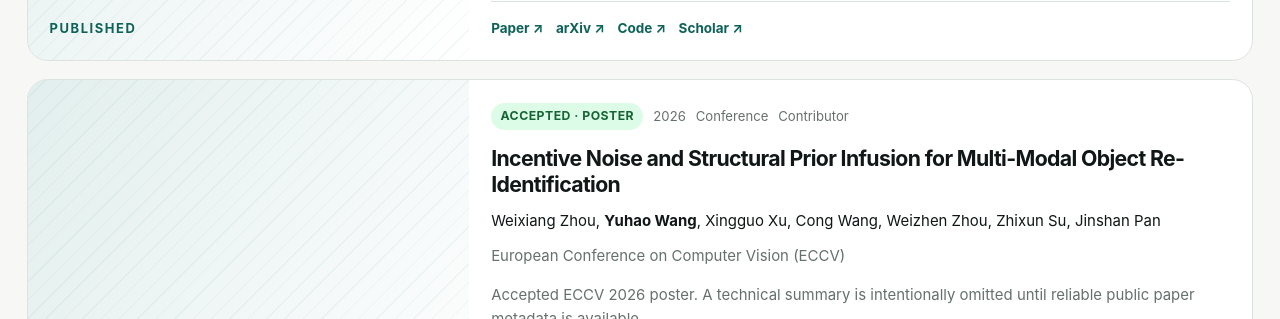
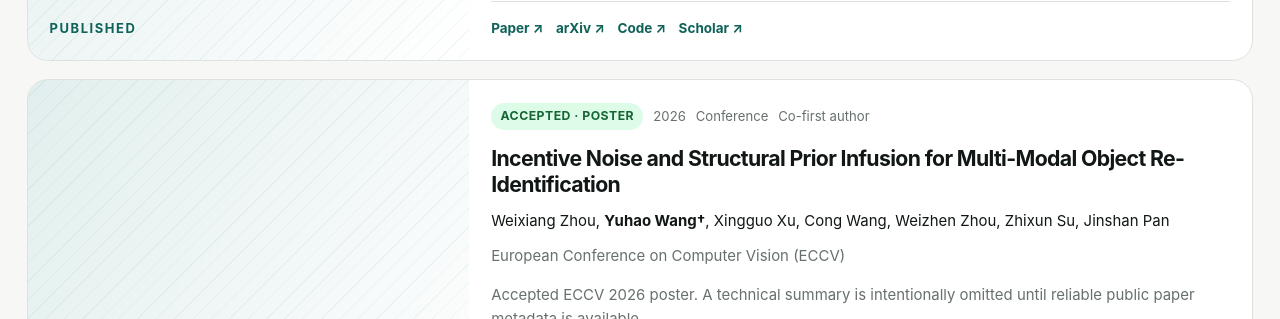
Before and after one commit to 924973292/924973292.github.io, a Jekyll site: the page built from _pages/publications.md, in a window 1280 px wide and 1400 px high, scrolled down 5858 px. Shown: the part 680-999 px from the top of the window. Built offline with Jekyll 4.4.1, drawn with Linux system fonts in a browser that asks for light colours; some of the changed text lies outside the part shown.

Commit message:
Correct INSPI and STMI author roles
Co-authored-by: Cursor <cursoragent@cursor.com>

```diff
--- a/_data/publications.yml
+++ b/_data/publications.yml
@@ -44,14 +44,14 @@
 - id: INSPI
   area: "multimodal-perception"
   title: "Incentive Noise and Structural Prior Infusion for Multi-Modal Object Re-Identification"
-  authors: "Weixiang Zhou, <strong>Yuhao Wang</strong>, Xingguo Xu, Cong Wang, Weizhen Zhou, Zhixun Su, Jinshan Pan"
+  authors: "Weixiang Zhou, <strong>Yuhao Wang†</strong>, Xingguo Xu, Cong Wang, Weizhen Zhou, Zhixun Su, Jinshan Pan"
   year: 2026
   venue: "European Conference on Computer Vision (ECCV)"
   type: "Conference"
   status: "Accepted · Poster"
   status_class: "published"
   featured: false
-  role: "Contributor"
+  role: "Co-first author"
   summary: "Accepted ECCV 2026 poster. A technical summary is intentionally omitted until reliable public paper metadata is available."
   tags:
     - "Multimodal ReID"
@@ -70,7 +70,7 @@
   status: "Published"
   status_class: "published"
   featured: false
-  role: "Contributor"
+  role: "Co-corresponding author"
   summary: "Segmentation priors modulate foreground tokens while a cross-modal hypergraph captures higher-order RGB/NIR/TIR relations."
   contribution: "Uses SAM-guided token redistribution and unified hypergraph interaction without relying on hard foreground deletion."
   tags:
--- a/_pages/publications.md
+++ b/_pages/publications.md
@@ -63,6 +63,7 @@ author_profile: false
             <option value="all">All roles</option>
             <option value="first-author">First author</option>
             <option value="co-first-author">Co-first author</option>
+            <option value="co-corresponding-author">Co-corresponding author</option>
             <option value="contributor">Contributor</option>
           </select>
         </label>
```
